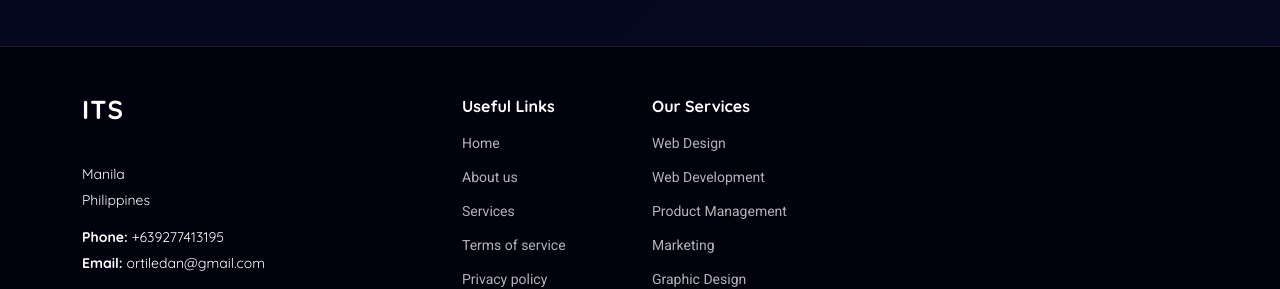
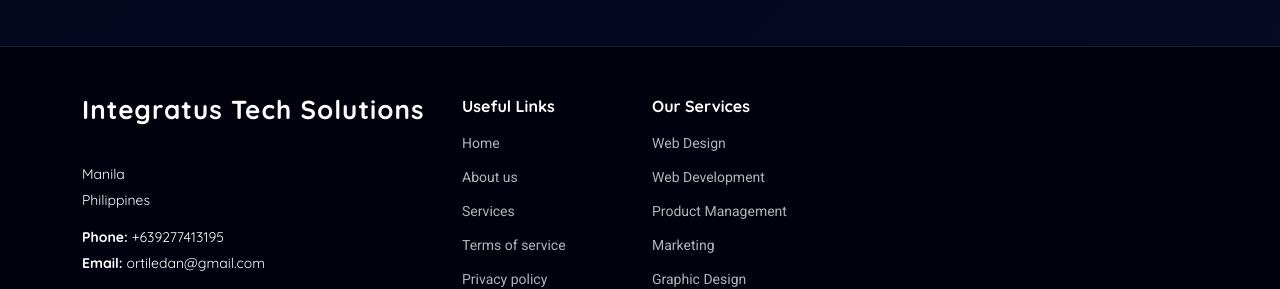
Before and after one commit to danangelo21/integratustechsolutions, a plain HTML site: page index.html in a window 1280 px wide. Shown: the part 9035-9324 px from the top of the page. Drawn offline with Linux system fonts and the light colour scheme.

Commit message:
Update index.html

```diff
--- a/index.html
+++ b/index.html
@@ -1251,7 +1251,7 @@
       <div class="row gy-4">
         <div class="col-lg-4 col-md-6 footer-about">
           <a href="index.html" class="logo d-flex align-items-center">
-            <span class="sitename">ITS</span>
+            <span class="sitename">Integratus Tech Solutions</span>
           </a>
           <div class="footer-contact pt-3">
             <p>Manila</p>
```
